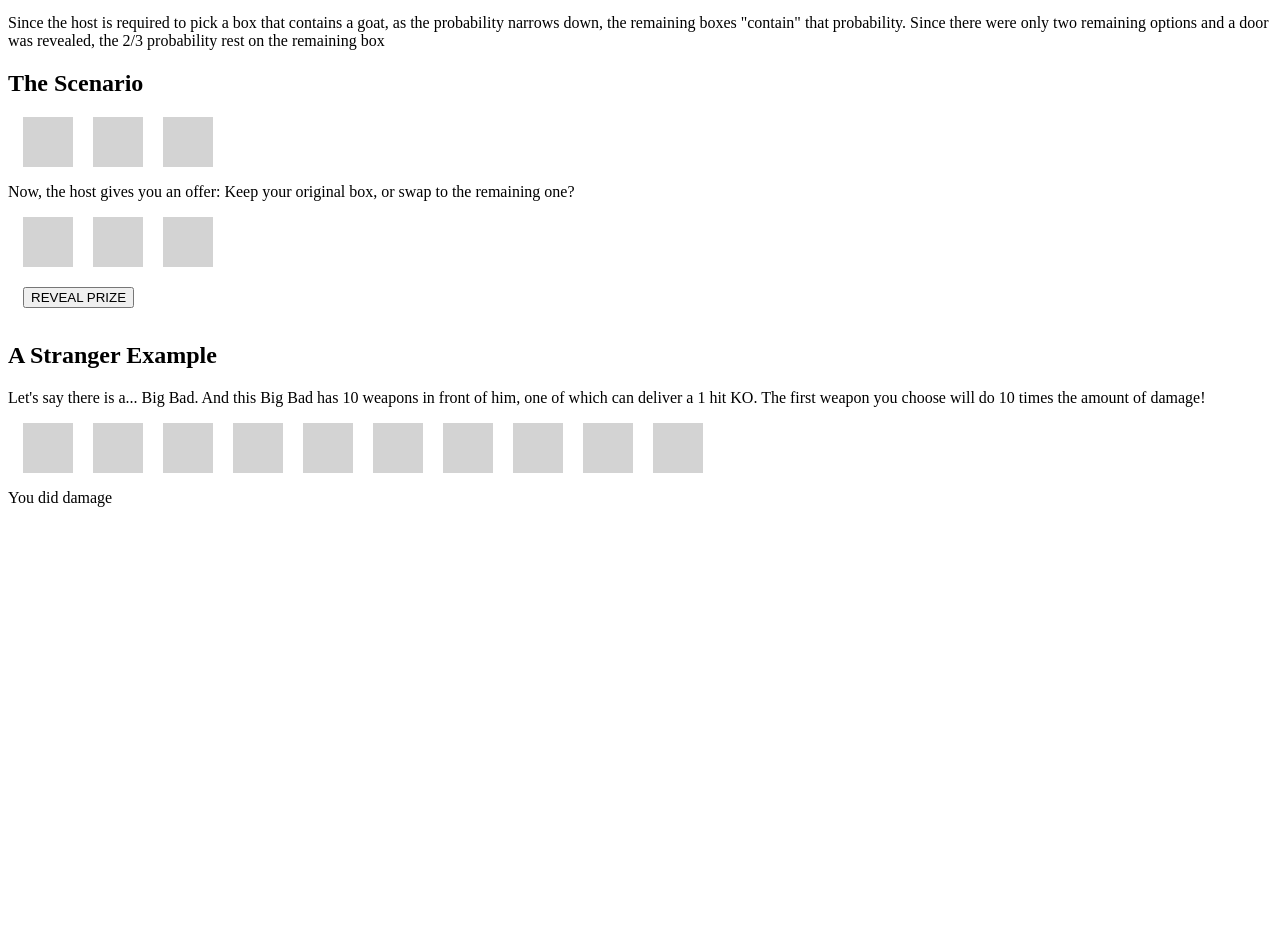
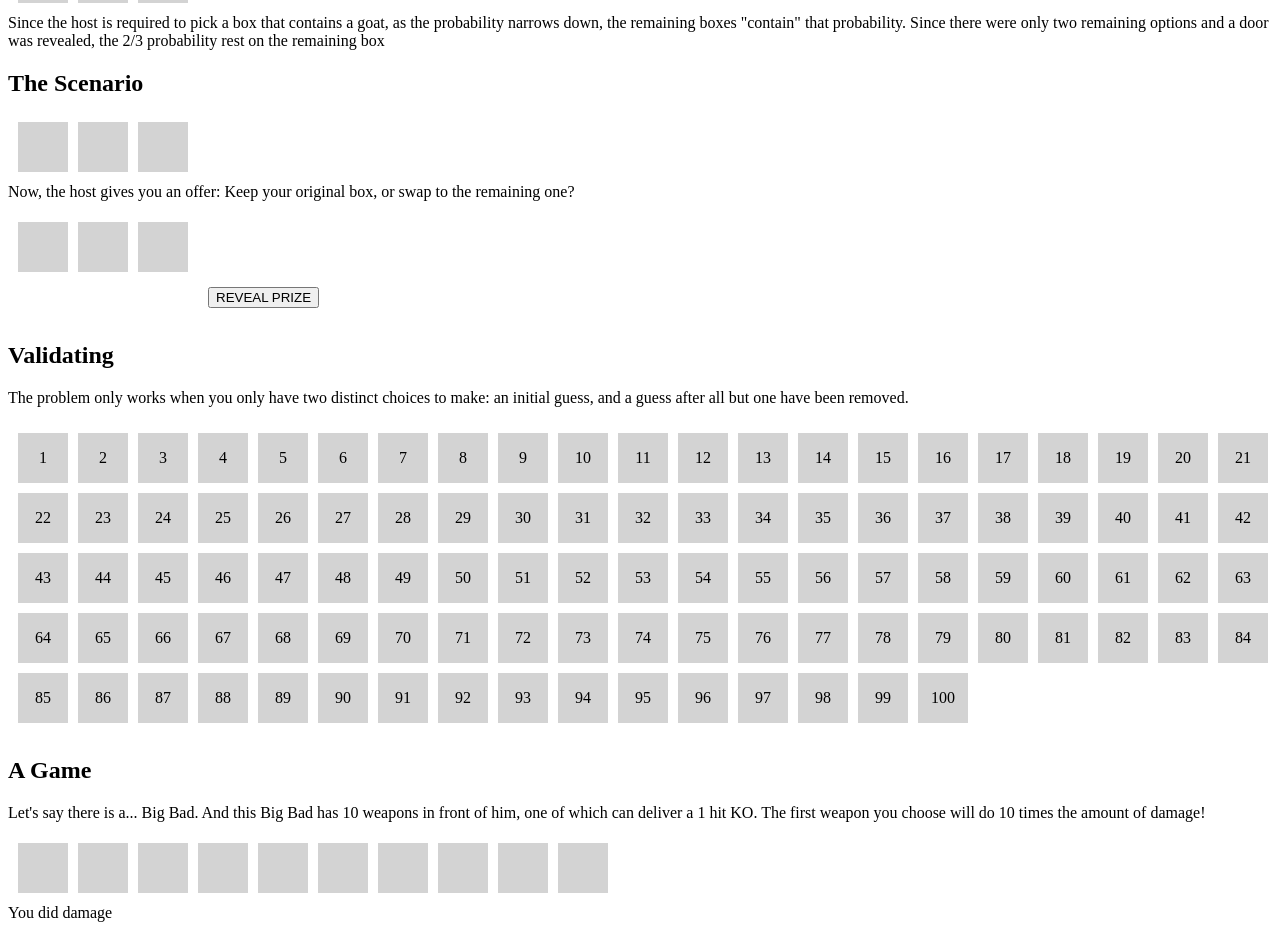
Before and after one commit to WLSNprograms/monty-hall-explained, a Vue app: page / in a window 1280 px wide. Shown: the part 407-1345 px from the top of the page. Before the commit the page ends 930 px from the top, so only its background shows below. Built offline with nearby package versions, Linux system fonts and the light colour scheme; the HTML template or start-up script is replaced by a standard one.

Commit message:
working on 100 boxes

```diff
--- a/src/App.vue
+++ b/src/App.vue
@@ -154,7 +154,17 @@ watch(selected, () => {
     {{ prizes[selected] }}.
   </p>
 
-  <h2>A Stranger Example</h2>
+  <h2>Validating</h2>
+  <p>The problem only works when you only have two distinct choices to make: an initial guess, and a guess after all but
+    one have been removed.</p>
+  <div style="display: inline-block; width:100vw;margin: 5px">
+    <div v-bind:key='value' class="prize" v-for="value in 100" @click="selected === -1 ? (selected = value - 1) : -1"
+      :style="{ backgroundColor: selected === value - 1 ? 'lightgreen' : 'lightgrey' }">
+      {{ value }}
+    </div>
+  </div>
+
+  <h2>A Game</h2>
   <p v-if='phase === 1'>
     Let's say there is a... Big Bad. And this Big Bad has {{ gameState.bigBad.weaponCount }} weapons
     in front of him, one of which can deliver a 1 hit KO. The first weapon you choose will do 10
@@ -232,7 +242,7 @@ watch(selected, () => {
   height: 50px;
   width: 50px;
   float: left;
-  margin: 0 10px;
+  margin: 5px;
   justify-content: center;
   align-items: center;
 }
--- a/src/stores/game.ts
+++ b/src/stores/game.ts
@@ -81,5 +81,9 @@ export const useGameStore = defineStore('game', () => {
     console.log(value)
   }
 
-  return { player, bigBad, enchant, enchantOTKO, destroy, notSelected, attack }
+  function reset() {
+
+  }
+
+  return { player, bigBad, enchant, enchantOTKO, destroy, notSelected, attack, reset }
 })
```
